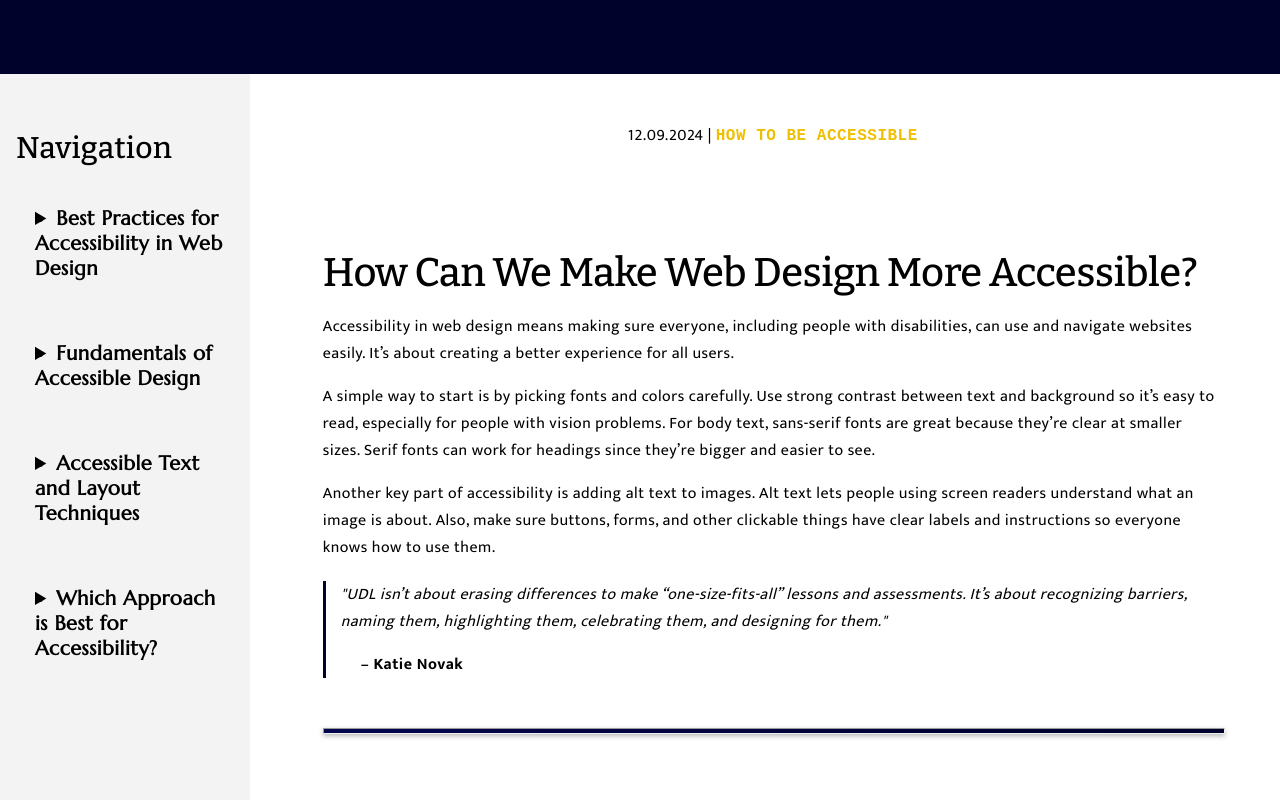
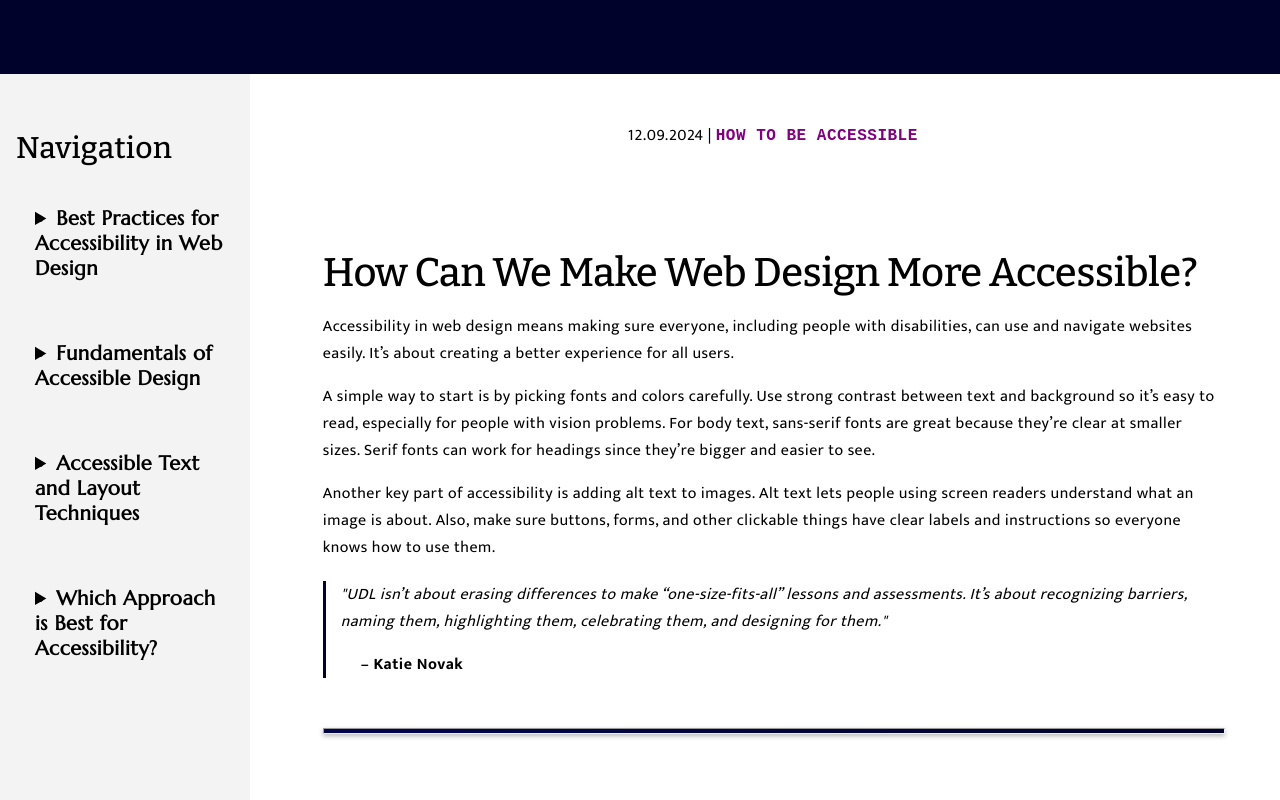
Before and after one commit to Mr-Kesh/FinalProject, a plain HTML site: page How.html in a window 1280 px wide. Shown: the part 800-1600 px from the top of the page. Drawn offline with nearby package versions, Linux system fonts and the light colour scheme.

Commit message:
Update How.css

```diff
--- a/How.css
+++ b/How.css
@@ -5,7 +5,6 @@ body {
     padding: 0;
     letter-spacing: 0.5px;
 }
-
 
 .skip-nav {
     position: absolute;
@@ -173,7 +172,7 @@ hr.white-hr {
 
 
 code {
-    color: #efbf04;
+    color: purple;
     font-weight: bold;
 }
 
```
